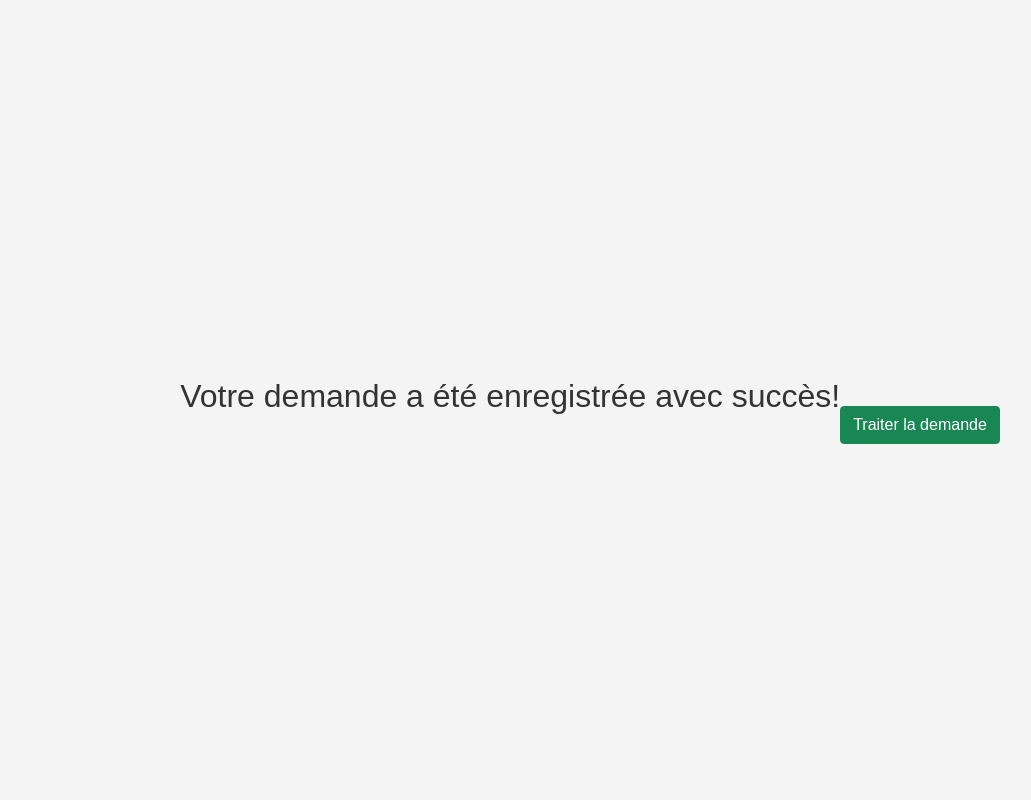
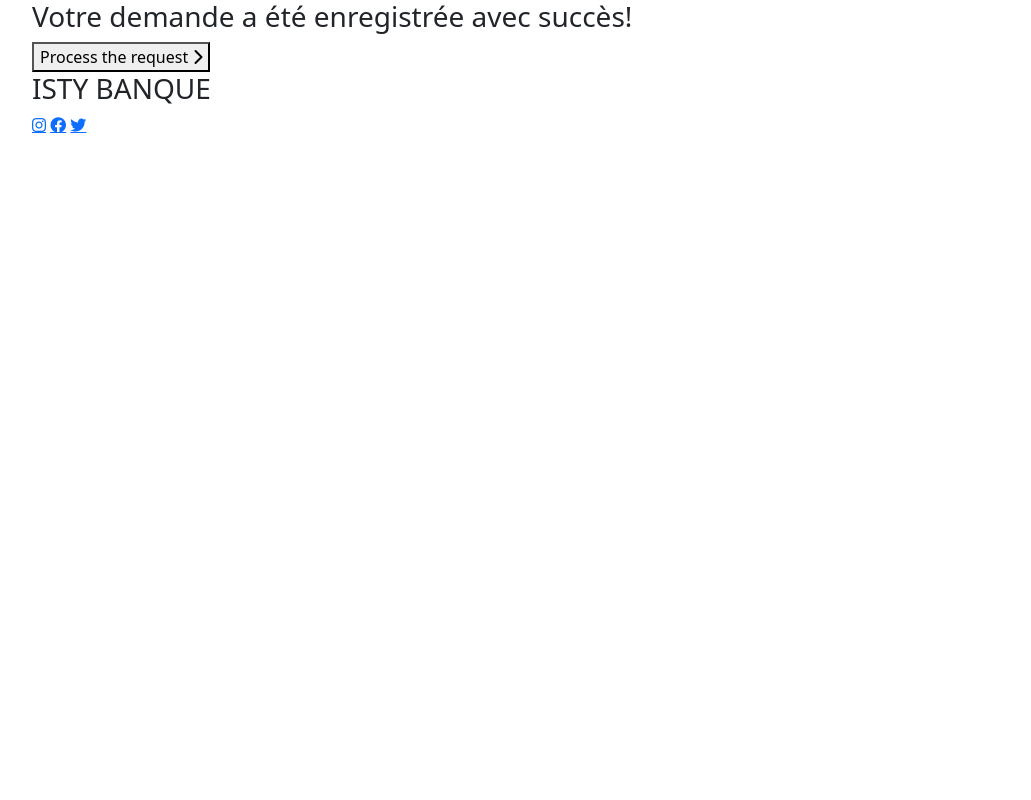
Before and after one commit to loudhaiefheni/ProjetAPI, a Flask app: template templates/confirmation.html in a window 1280 px wide. Shown: the whole page, without its empty margins (50-1081 px from the left). Run offline with Flask 3, Linux system fonts and the light colour scheme; the template is opened without the code that fills it, so the values that code supplies are empty.

Commit message:
Update confirmation.html

```diff
--- a/templates/confirmation.html
+++ b/templates/confirmation.html
@@ -7,50 +7,43 @@
 
     <!-- Ajouter le lien Bootstrap -->
     <link href="https://cdn.jsdelivr.net/npm/bootstrap@5.0.2/dist/css/bootstrap.min.css" rel="stylesheet">
-
-    <style>
-        /* Vos styles personnalisés ici */
-
-        body {
-            font-family: Arial, sans-serif;
-            background-color: #f4f4f4;
-            margin: 0;
-            padding: 0;
-            display: flex;
-            align-items: center;
-            justify-content: center;
-            height: 100vh;
-        }
-
-        h2 {
-            text-align: center;
-            color: #333;
-        }
-
-        form {
-            align: center;
-            margin-top: 50px;
-        }
-
-        button {
-            background-color: #4caf50;
-            color: #fff;
-            padding: 10px 20px;
-            font-size: 16px;
-            cursor: pointer;
-            border: none;
-            border-radius: 4px;
-        }
-
-        button:hover {
-            background-color: #45a049;
-        }
-    </style>
+    <!-- Ajouter les liens style.css -->
+    <link rel="stylesheet" href="static/css/style.css">
+    <link href="https://cdnjs.cloudflare.com/ajax/libs/font-awesome/6.0.0-beta3/css/all.min.css" rel="stylesheet">
 </head>
 <body>
-    <h2>Votre demande a été enregistrée avec succès!</h2>
+
     <form action="/afficher_decision_approbation" method="POST">
-        <button type="submit" class="btn btn-success">Traiter la demande</button>
+        <div class="container">
+            <div class="screen">
+                <div class="screen__content">
+                    <form class="login">
+                        <div class="login__field" >
+                            <h3 class="social-confiramation">Votre demande a été enregistrée avec succès!</h3>
+                        </div>
+
+                        <button class="button login__submit" type="submit" value="Soumettre Demande">
+                            <span class="button__text">Process the request</span>
+                            <i class="button__icon fas fa-chevron-right"></i>
+                        </button>
+                    </form>
+                    <div class="social-login">
+                        <h3>ISTY BANQUE</h3>
+                        <div class="social-icons">
+                            <a href="#" class="social-login__icon fab fa-instagram"></a>
+                            <a href="#" class="social-login__icon fab fa-facebook"></a>
+                            <a href="#" class="social-login__icon fab fa-twitter"></a>
+                        </div>
+                    </div>
+                </div>
+                <div class="screen__background">
+                    <span class="screen__background__shape screen__background__shape4"></span>
+                    <span class="screen__background__shape screen__background__shape3"></span>
+                    <span class="screen__background__shape screen__background__shape2"></span>
+                    <span class="screen__background__shape screen__background__shape1"></span>
+                </div>
+            </div>
+        </div>
     </form>
 
     <!-- Ajouter le script Bootstrap (facultatif si vous n'utilisez pas les fonctionnalités JavaScript de Bootstrap) -->
```
